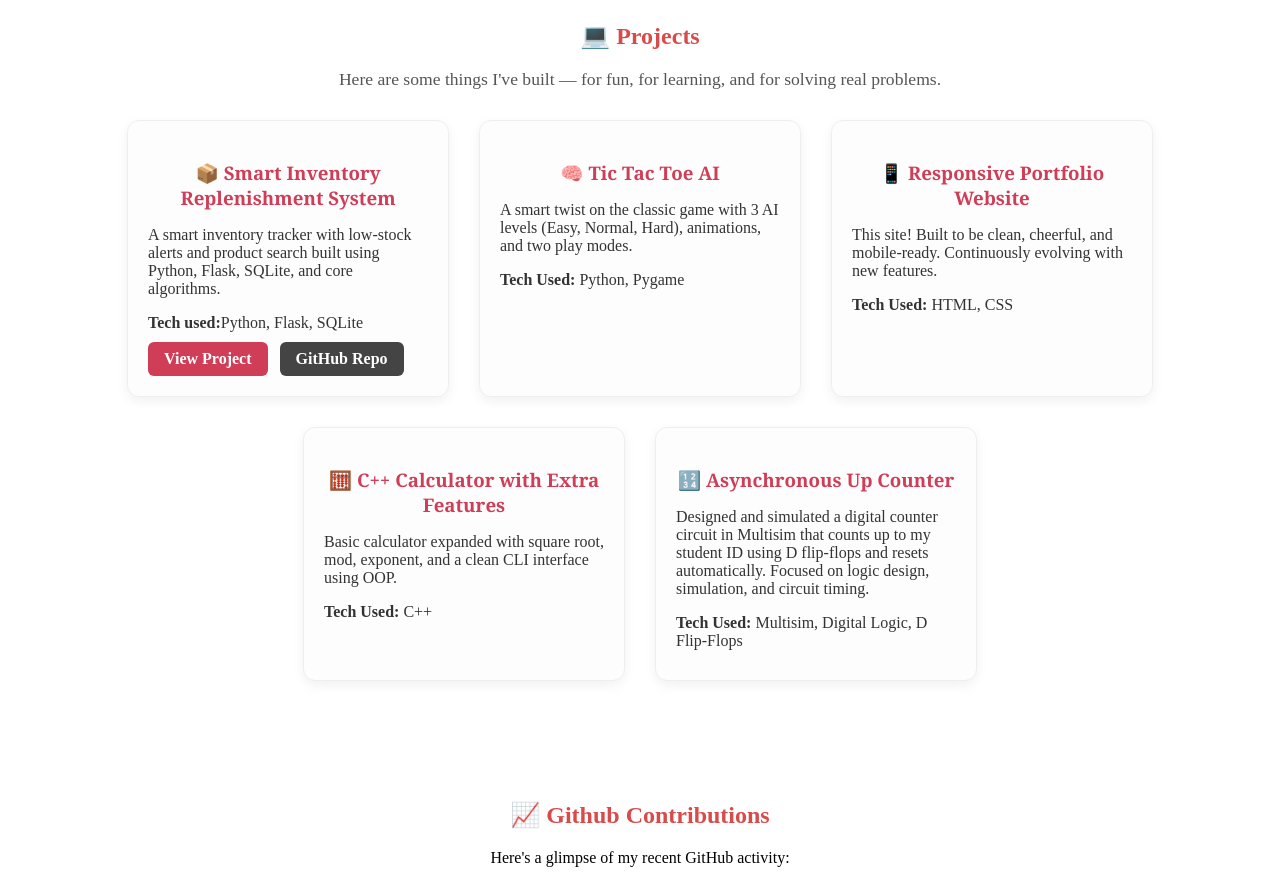
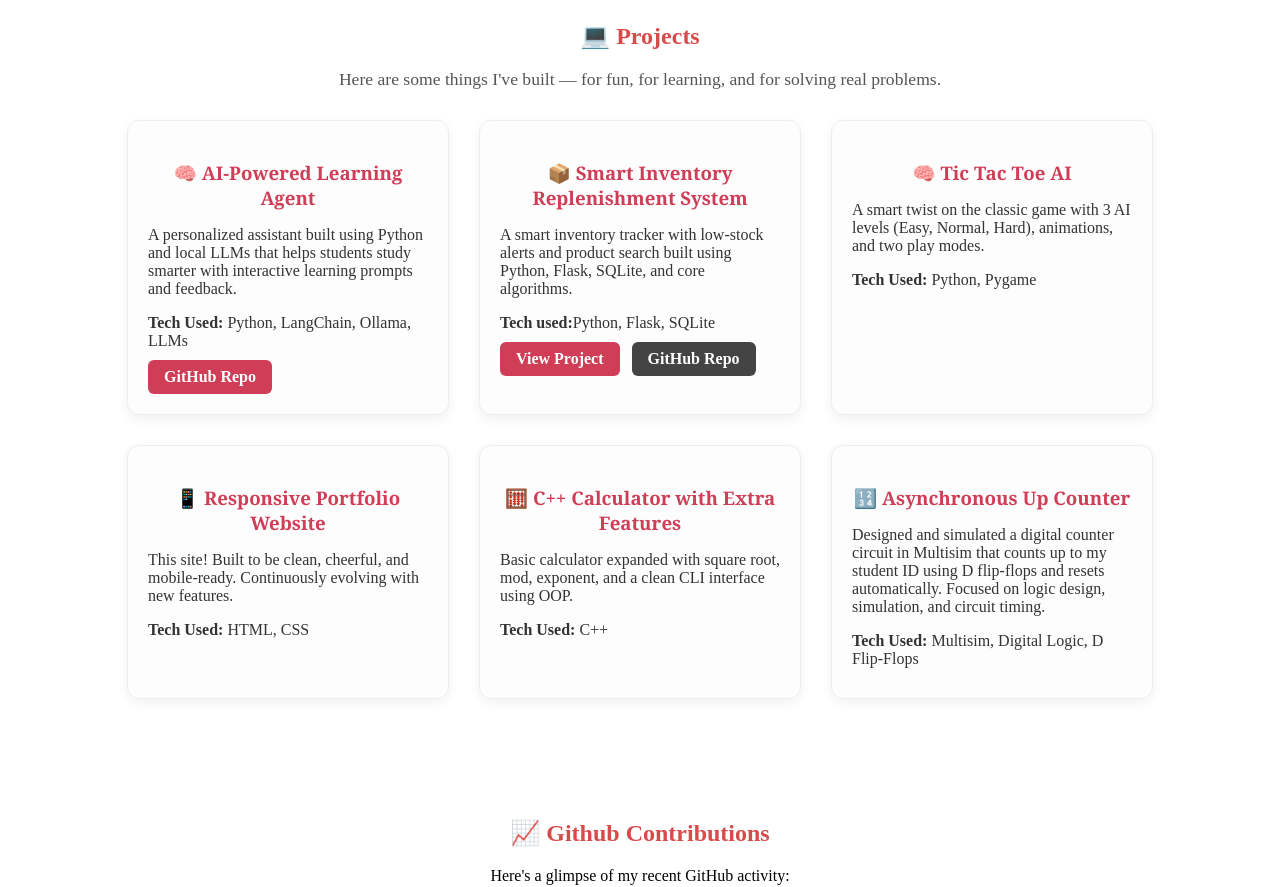
Before and after one commit to SujeethMuru/SujeethPortfolioWebsite, a plain HTML site: page index.html in a window 1280 px wide. Shown: the part 2220-3107 px from the top of the page. Drawn offline with nearby package versions, Linux system fonts and the light colour scheme.

Commit message:
Added Ai-learning agent project

```diff
--- a/index.html
+++ b/index.html
@@ -261,7 +261,19 @@
       <p class="project-intro">Here are some things I've built — for fun, for learning, and for solving real problems.</p>
 
       <div class="project-grid">
+
         <!-- Project 1 -->
+        <div class="project-card" data-aos="flip-left">
+          <h3>🧠 AI-Powered Learning Agent</h3>
+          <p>A personalized assistant built using Python and local LLMs that helps students study smarter with interactive learning prompts and feedback.</p>
+          <p><strong>Tech Used:</strong> Python, LangChain, Ollama, LLMs</p>
+          <div class="project-buttons">
+            <a href="https://github.com/SujeethMuru/resume-coach-agent" target="_blank" class="project-button">GitHub Repo</a>
+            <!-- <a href="https://your-live-demo-link.com" target="_blank" class="project-button alt">Try Demo</a> -->
+          </div>
+        </div>
+
+        <!-- Project 2 -->
         <div class="project-card">
           <h3>📦 Smart Inventory Replenishment System</h3>
           <p>A smart inventory tracker with low-stock alerts and product search built using Python, Flask, SQLite, and core algorithms.</p>
@@ -272,28 +284,28 @@
           </div>
         </div>
 
-        <!-- Project 2 -->
+        <!-- Project 3 -->
         <div class="project-card">
           <h3>🧠 Tic Tac Toe AI</h3>
           <p>A smart twist on the classic game with 3 AI levels (Easy, Normal, Hard), animations, and two play modes.</p>
           <p><strong>Tech Used:</strong> Python, Pygame</p>
         </div>
 
-        <!-- Project 3 -->
+        <!-- Project 4 -->
         <div class="project-card">
           <h3>📱 Responsive Portfolio Website</h3>
           <p>This site! Built to be clean, cheerful, and mobile-ready. Continuously evolving with new features.</p>
           <p><strong>Tech Used:</strong> HTML, CSS</p>
         </div>
 
-        <!-- Project 4 -->
+        <!-- Project 5 -->
         <div class="project-card">
           <h3>🧮 C++ Calculator with Extra Features</h3>
           <p>Basic calculator expanded with square root, mod, exponent, and a clean CLI interface using OOP.</p>
           <p><strong>Tech Used:</strong> C++</p>
         </div>
 
-        <!-- Project 5 -->
+        <!-- Project 6 -->
         <div class="project-card">
           <h3>🔢 Asynchronous Up Counter</h3>
           <p>Designed and simulated a digital counter circuit in Multisim that counts up to my student ID using D flip-flops and resets automatically. Focused on logic design, simulation, and circuit timing.</p>
```
